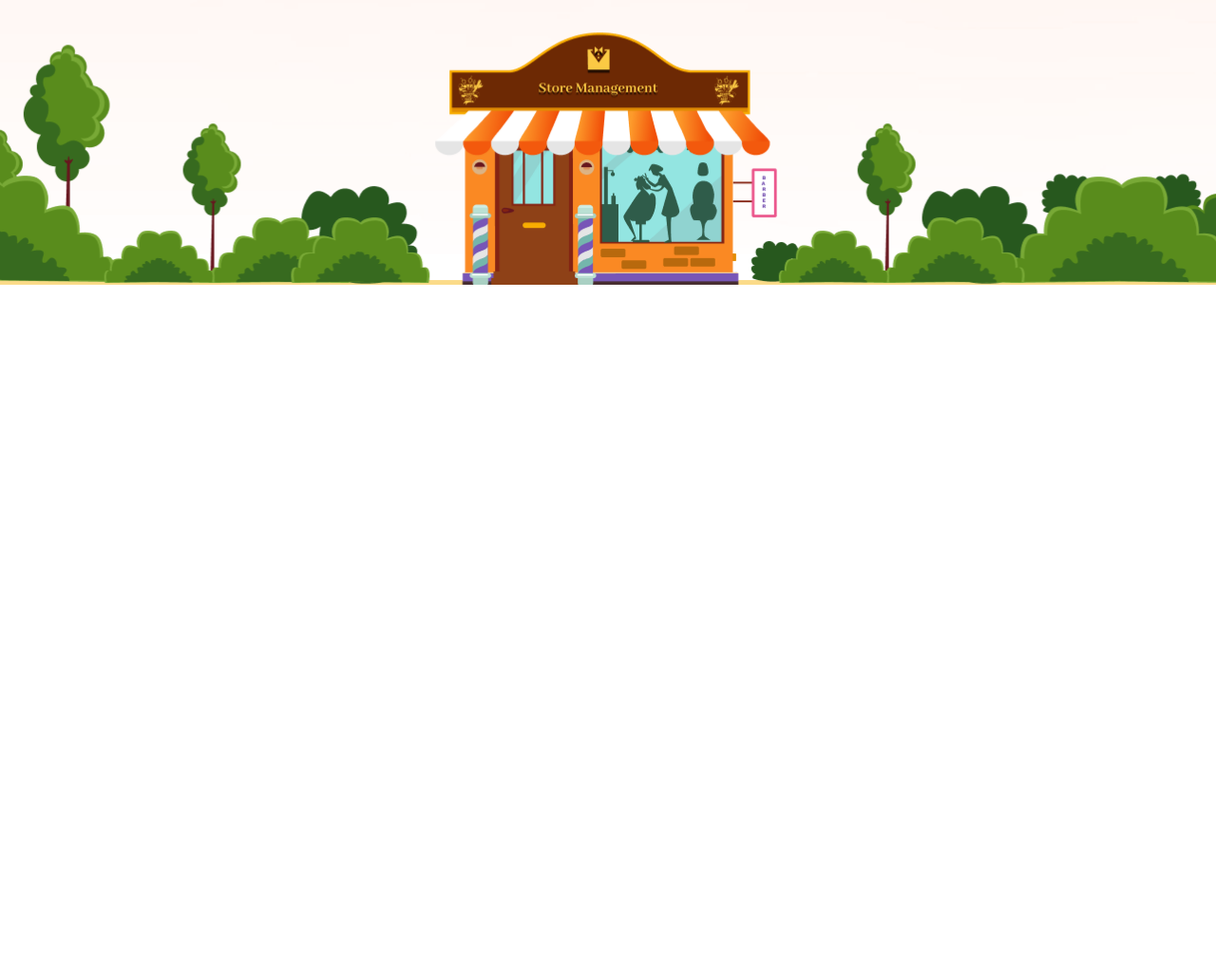
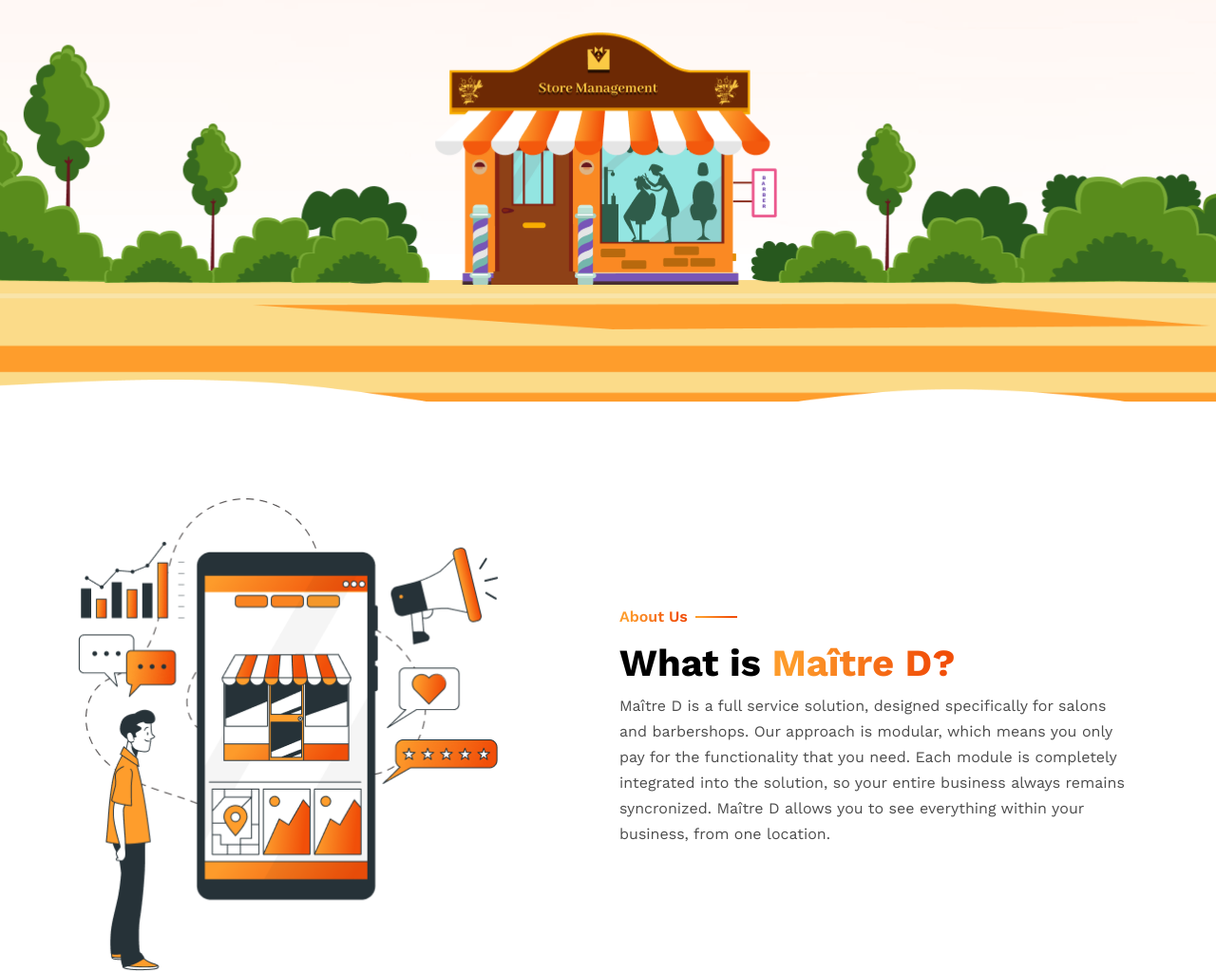
Before and after one commit to rinklepoonia/maitre-d, a plain HTML site: page index.html in a window 1280 px wide. Shown: the part 500-1523 px from the top of the page at 95% size. Before the commit the page ends 800 px from the top, so only its background shows below. Drawn offline with nearby package versions, Linux system fonts and the light colour scheme; a web font is replaced by a local one.

Commit message:
about-us section done

```diff
--- a/assets/css/root.css
+++ b/assets/css/root.css
@@ -4,13 +4,15 @@
     --fs-sm: 16px;
     --fs-md: 20px;
     --fs-lg: 24px;
-    --fs-xl: 40px;
+    --fs-xl: 30px;
     --fs-2xl: 48px;
     --fs-3xl: 61.17px;
     /* color */
     --clr-black: #000000;
+    --clr-gridentOrnage:#FD9B2B;
 }
-.color-black{
+
+.color-black {
     color: var(--clr-black);
 }
 
@@ -45,3 +47,26 @@
 .text61-3xl {
     font-size: var(--fs-3xl);
 }
+
+@media (min-width:576px) {
+    :root {}
+}
+
+@media (min-width:768px) {
+    :root {
+        --fs-xl: 35px;
+    }
+}
+
+@media (min-width:992px) {
+    :root {
+        /* --fs-s: 12px; */
+        /* --fs-xsm: 14px; */
+        /* --fs-sm: 16px; */
+        /* --fs-md: 20px; */
+        /* --fs-lg: 24px; */
+        --fs-xl: 40px;
+        /* --fs-2xl: 48px; */
+        /* --fs-3xl: 61.17px; */
+    }
+}
--- a/assets/css/style.css
+++ b/assets/css/style.css
@@ -101,7 +101,54 @@
 
 .py_28 {
     padding-top: 28px;
-    padding-bottom:28px;
+    padding-bottom: 28px;
+}
+
+/* ===================== */
+.orang_layer_position {
+    top: 0;
+}
+
+.white_layer_position {
+    top: 100px;
+}
+
+.pt_225 {
+    padding-top: 225px;
+}
+
+.max_w_443 {
+    max-width: 443px;
+}
+
+.max_w_72 {
+    max-width: 72px;
+}
+
+.opacity-70 {
+    opacity: 70%;
+}
+
+.row_gap {
+    row-gap: 30px;
+}
+
+.gradient_text {
+    background-color: var(--clr-gridentOrnage);
+    background-image: linear-gradient(96.64deg, #FD9B2B 13.58%, #F14F09 86.99%);
+    background-size: 100%;
+    -webkit-background-clip: text;
+    -webkit-text-fill-color: transparent;
+}
+
+.heading_sideline::after {
+    content: '';
+    position: absolute;
+    width: 44px;
+    background: linear-gradient(96.64deg, #FD9B2B 13.58%, #F14F09 86.99%);
+    height: 2px;
+    top: 50%;
+    margin-left: 8px;
 }
 
 @media (max-width:992px) {
@@ -136,4 +183,14 @@
         background: black;
         transition: all 300ms linear;
     }
+
+    .w_100 {
+        width: 100%;
+    }
 }
+
+@media (min-width:992) {
+    .max_w_453 {
+        max-width: 453px;
+    }
+}
--- a/index.html
+++ b/index.html
@@ -42,6 +42,37 @@
             </nav>
         </div>
     </header>
+    <section class="min- vh- 100 position-relative">
+        <div class="position-absolute orang_layer_position w-100"><img class="w-100"
+                src="./assets/images/png/layer_img.png" alt="layer_img"></div>
+        <div class="position-absolute white_layer_position w-100"><img class="w-100"
+                src="./assets/images/png/white_layer_img.png" alt="white_layer_img"></div>
+        <div class="container">
+            <div class="row pt_225 row_gap">
+                <div class="col-lg-6 d-flex justify-content-lg-start justify-content-center">
+                    <img class="max_w_443 w_100" src="./assets/images/png/about-us-img.png" alt="about-us-img.png">
+                </div>
+                <div class="col-lg-6 d-flex flex-column justify-content-center">
+                    <p
+                        class="ff-work fw-600 text16-sm lh-19 gradient_text max_w_72  position-relative mb-lg-3 mb-md-2 mb-0 heading_sideline">
+                        About Us</p>
+                    <h2 class="ff-work fw-700 text40-xl lh-47 color-black mb-lg-2 mb-0">What is <span
+                            class="gradient_text position-relative">Maître D?</span></h2>
+                    <p class="ff-work fw-normal text16-sm lh-27 color-black opacity-70 max_w_453">Maître D is a full
+                        service solution, designed
+                        specifically
+                        for salons
+                        and
+                        barbershops. Our approach is modular, which
+                        means you only pay for the functionality that you need. Each module is completely integrated
+                        into the solution, so your
+                        entire business always remains syncronized. Maître D allows you to see everything within your
+                        business, from one
+                        location.</p>
+                </div>
+            </div>
+        </div>
+    </section>
     <script src="https://cdn.jsdelivr.net/npm/bootstrap@5.3.3/dist/js/bootstrap.bundle.min.js"
         integrity="sha384-YvpcrYf0tY3lHB60NNkmXc5s9fDVZLESaAA55NDzOxhy9GkcIdslK1eN7N6jIeHz"
         crossorigin="anonymous"></script>
```
Also changed, not shown: assets/images/png/about-us-img.png (added), assets/images/png/layer_img.png (added), assets/images/png/white_layer_img.png (added).
